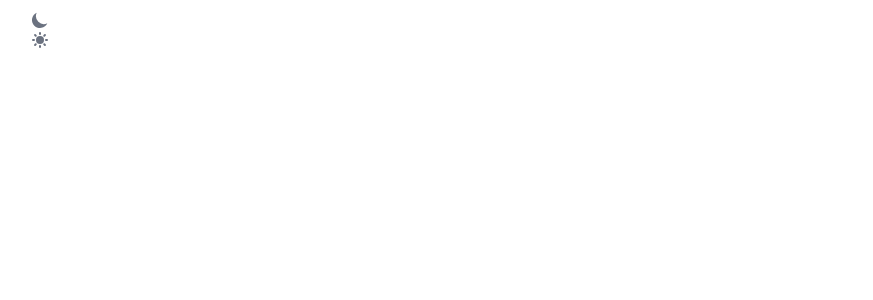
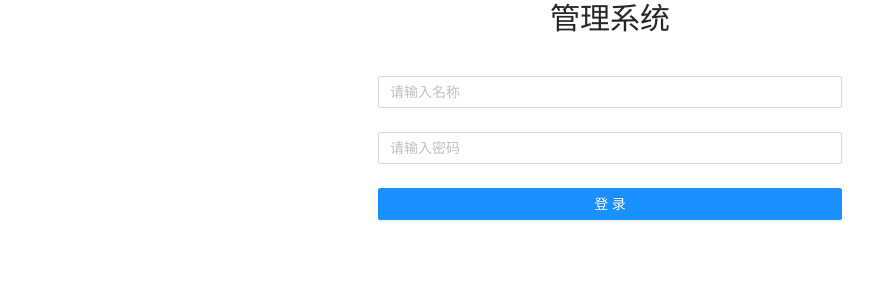
Before and after one commit to wangzhenggui/react-template, a React (Create React App) app: page /index#/login in a window 1280 px wide. Shown: the top 300 px of the page, without its empty margins (30-903 px from the left). Built offline with nearby package versions, Linux system fonts and the light colour scheme.

Commit message:
fix: Login Page submit

```diff
--- /dev/null
+++ b/src/pages/Login/components/FormLogin/index.tsx
@@ -0,0 +1,22 @@
+import { Form, Input, Button } from 'antd';
+
+const FormLogin = () => {
+  const [form] = Form.useForm();
+  return (
+    <Form form={form}>
+      <Form.Item name="name">
+        <Input placeholder="请输入名称" />
+      </Form.Item>
+      <Form.Item name="密码">
+        <Input placeholder="请输入密码" type="password" />
+      </Form.Item>
+      <Form.Item>
+        <Button type="primary" className="w-full">
+          登录
+        </Button>
+      </Form.Item>
+    </Form>
+  );
+};
+
+export default FormLogin;
--- /dev/null
+++ b/src/pages/Login/index.less
@@ -0,0 +1,6 @@
+.background {
+  background-image: url('https://mdn.alipayobjects.com/yuyan_qk0oxh/afts/img/V-_oS6r-i7wAAAAAAAAAAAAAFl94AQBr');
+  background-repeat: no-repeat;
+  background-size: 100% 100%;
+  height: 100vh;
+}
--- /dev/null
+++ b/src/pages/Login/index.tsx
@@ -0,0 +1,15 @@
+import FormLogin from './components/FormLogin';
+import styles from './index.less';
+
+const Login = () => {
+  return (
+    <section className={`${styles.background} flex flex-col items-center justify-center`}>
+      <h1 className=" text-3xl mb-4">管理系统</h1>
+      <div className="max-w-lg w-full min-w-min p-6">
+        <FormLogin />
+      </div>
+    </section>
+  );
+};
+
+export default Login;
--- a/src/routers.ts
+++ b/src/routers.ts
@@ -13,6 +13,12 @@ const routes = [
 
 export default [
   {
+    path: '/login',
+    exact: true,
+    component: lazy(() => import('./pages/Login')),
+    title: '登录页',
+  },
+  {
     path: routerPrefix,
     component: DefaultLayout,
     routes,
--- a/style/antd.customize.less
+++ b/style/antd.customize.less
@@ -1 +1 @@
-@primary-color: green;
+@primary-color: #51c4d3;
```
